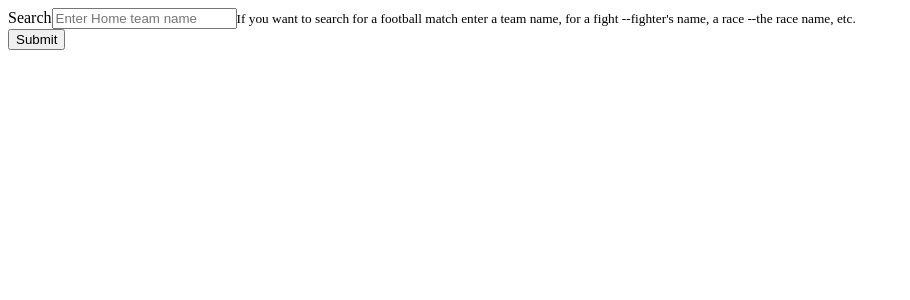
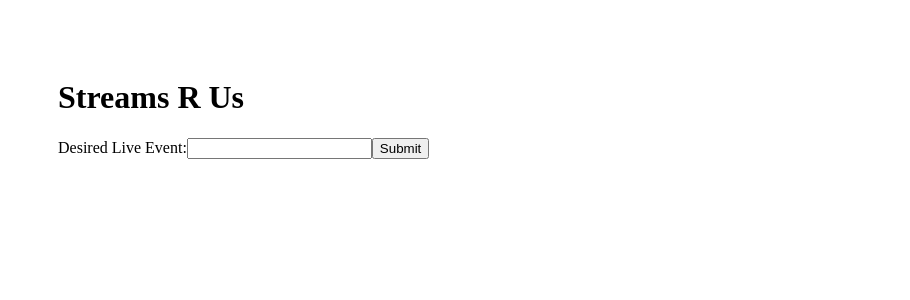
Before and after one commit to yamodah/Streams_R_Us, a React (Create React App) app: page / in a window 1280 px wide. Shown: the top 300 px of the page, without its empty margins (0-910 px from the left). Built offline with nearby package versions, Linux system fonts and the light colour scheme.

Commit message:
removed bootstrap just using regular form now

```diff
--- a/src/home/Home.js
+++ b/src/home/Home.js
@@ -1,18 +1,28 @@
-import React from 'react'
-import { Form , Button} from 'react-bootstrap'
+import React, { useState } from 'react'
+import "./home.css"
 export default function Home() {
+    const [search, setSearch]= useState("")
+    const [data, setData]= useState()
+    const handleSubmit=(e)=>{
+        e.preventDefault()
+
+    }
+    const handleChange = ({ target }) => {
+        setSearch({
+          ...search,
+          [target.name]: target.value,
+        });
+      };
   return (
-<Form>
-  <Form.Group className="mb-3" controlId="formBasicEmail">
-    <Form.Label>Search</Form.Label>
-    <Form.Control  placeholder="Enter Home team name" />
-    <Form.Text className="text-muted">
-    If you want to search for a football match enter a team name, for a fight --fighter's name, a race --the race name, etc.
-    </Form.Text>
-  </Form.Group>
-  <Button variant="primary" type="submit">
-    Submit
-  </Button>
-</Form>
+<div className='mainDiv'>
+    <h1>Streams R Us</h1>
+    <form onSubmit={handleSubmit}>
+        <label>
+          Desired Live Event:
+          <input type="text" value={search.searchFor} onChange={handleChange} />
+        </label>
+        <input type="submit" value="Submit" />
+      </form>
+</div>
   )
 }
--- /dev/null
+++ b/src/home/home.css
@@ -0,0 +1,3 @@
+.mainDiv{
+    padding: 50px;
+}
```
